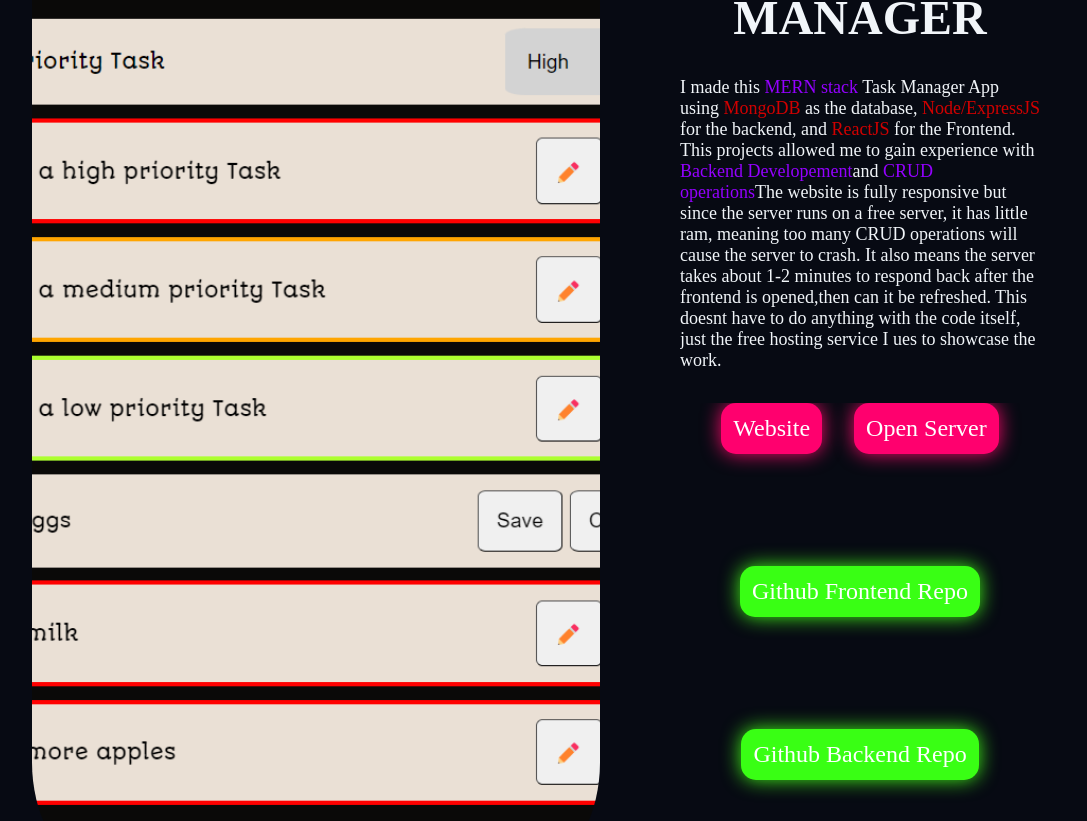
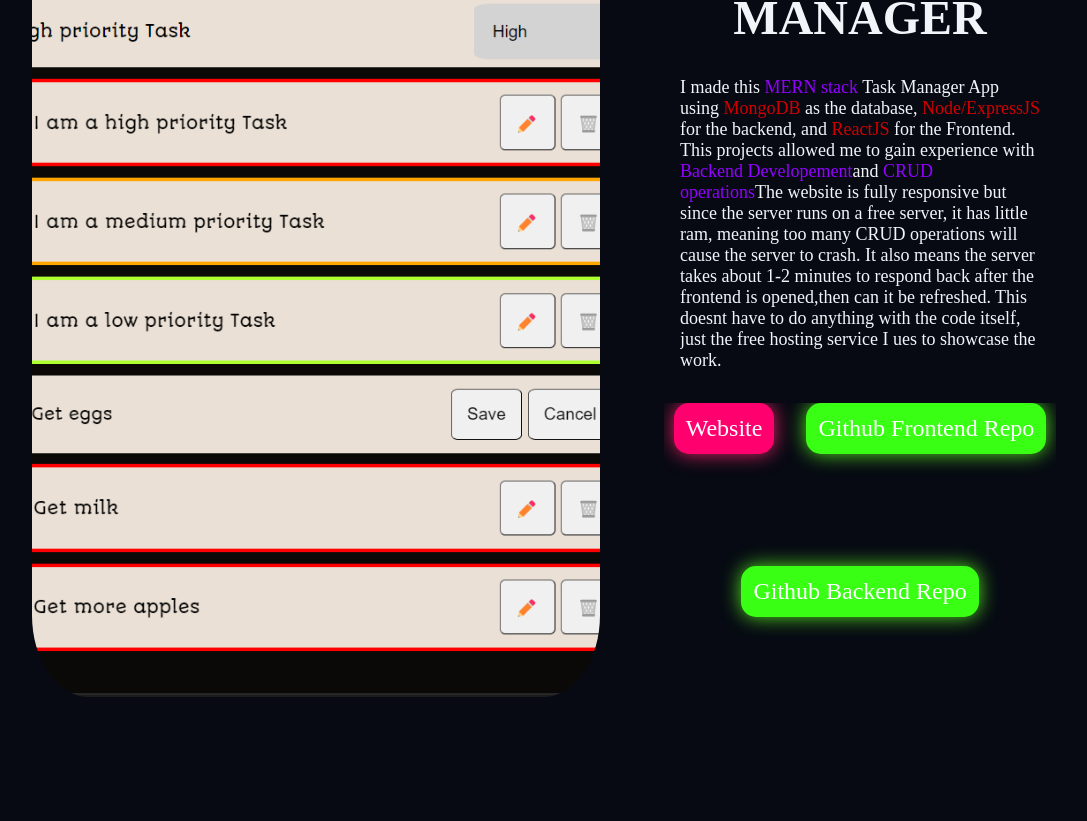
Before and after one commit to RoycejChan/Portfolio-website, a React (Vite) app: page / in a window 1280 px wide. Shown: the part 1976-2797 px from the top of the page, without its empty margins (96-1183 px from the left). Built offline with nearby package versions, Linux system fonts and the light colour scheme; a web font is replaced by a local one.

Commit message:
forgot to delete button to open server

```diff
--- a/src/components/projectsLayout/projects/mern-todo-app.jsx
+++ b/src/components/projectsLayout/projects/mern-todo-app.jsx
@@ -35,7 +35,6 @@
           </p>
         <div className="project-btns">
           <button className="project-btn"><a href="https://mern-todotask-app.onrender.com/" target="blank_">Website</a></button>
-          <button className="project-btn"><a href="https://mern-todotask-app-api.onrender.com/" target="blank_">Open Server</a></button>
 
           <button className="project-btn github-repo-btn"><a href="https://github.com/rroyceee/todo-MERN-app-Frontend/tree/master" target="blank_">Github Frontend Repo</a></button>
           <button className="project-btn github-repo-btn"><a href="https://github.com/rroyceee/todo-MERN-app-Backend/tree/main" target="blank_">Github Backend Repo</a></button>
```
